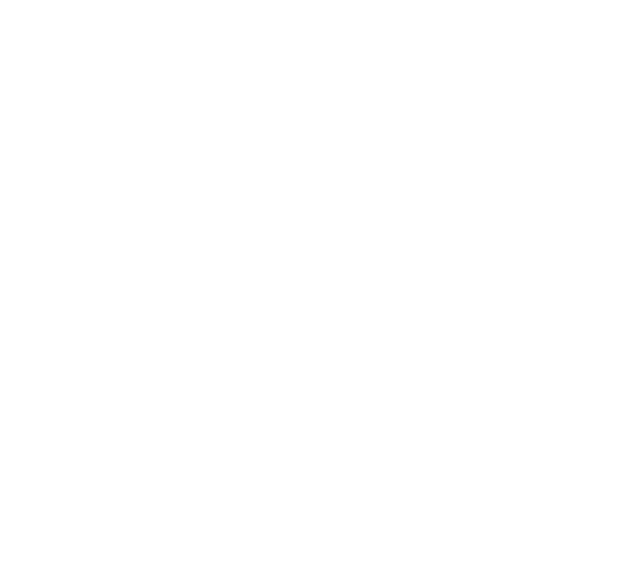
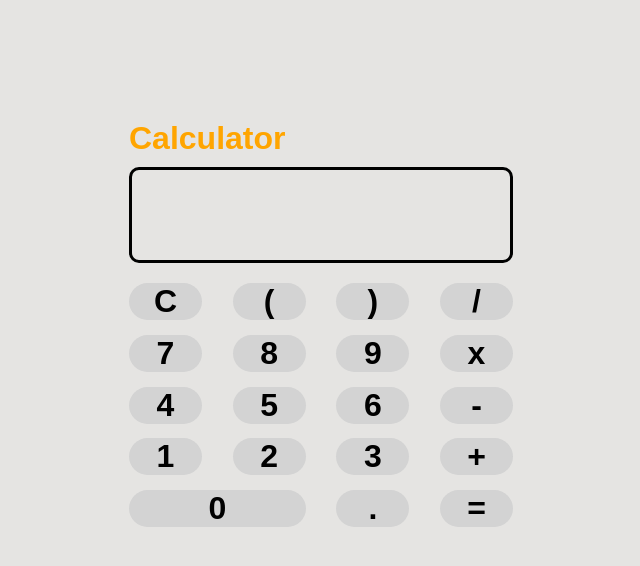
Before and after one commit to Muneeb-Aslam/Calculator_App, a plain HTML site: page App.html in a window 1280 px wide. Shown: the whole page, without its empty margins (319-959 px from the left). Drawn offline with Linux system fonts and the light colour scheme.

Commit message:
HTML/CSS Done

```diff
--- a/App.css
+++ b/App.css
@@ -2,4 +2,56 @@
     margin: 0;
     padding: 0;
     box-sizing: border-box;
+    background-color: #e5e4e2;
+    font-family: sans-serif;
 }
+.container{
+    width: 30%;
+    height: 50%;
+    position: absolute;
+    top: 40%;
+    left: 50%;
+    transform: translate(-50%,-50%);
+}
+.header{
+    display: flex;
+    flex-direction: column;
+    justify-content: right;
+}
+.title{
+    font-weight: bold;
+    font-size: 2rem;
+    color: orange;
+    margin-bottom: 10px;
+}
+.input{
+    display: inline-block;
+    border: solid black;
+    border-radius: 10px;
+    font-size: 1.5rem;
+    font-weight: bold;
+    width: 100%;
+    height: 6rem;
+    padding-right: 10px;
+    text-align: right;
+}
+.content{
+    margin-top: 20px;
+    display: grid;
+    grid-template-columns: repeat(4,1fr);
+    width: 100%;
+    gap: 8%;
+}
+.items{
+    color: black;
+    font-weight: bold;
+    font-size: 2rem;
+    cursor: pointer;
+    background-color: lightgray;
+    text-align: center;
+    border: none;
+    border-radius: 20px;
+}
+.items:nth-of-type(17){
+    grid-column: 1/3;
+}
--- a/App.html
+++ b/App.html
@@ -8,6 +8,33 @@
     <link rel="stylesheet" href="App.css">
 </head>
 <body>
+    <div class="container">
+        <div class="header">
+            <label for="" class="title">Calculator</label>
+            <input type="textarea" class="input">
+        </div>
+        <div class="content">
+            <div class="items">C</div>
+            <div class="items">(</div>
+            <div class="items">)</div>
+            <div class="items">/</div>
+            <div class="items">7</div>
+            <div class="items">8</div>
+            <div class="items">9</div>
+            <div class="items">x</div>
+            <div class="items">4</div>
+            <div class="items">5</div>
+            <div class="items">6</div>
+            <div class="items">-</div>
+            <div class="items">1</div>
+            <div class="items">2</div>
+            <div class="items">3</div>
+            <div class="items">+</div>
+            <div class="items">0</div>
+            <div class="items">.</div>
+            <div class="items">=</div>
+        </div>
+    </div>
     <script src="App.js"></script>
 </body>
 </html>
```
